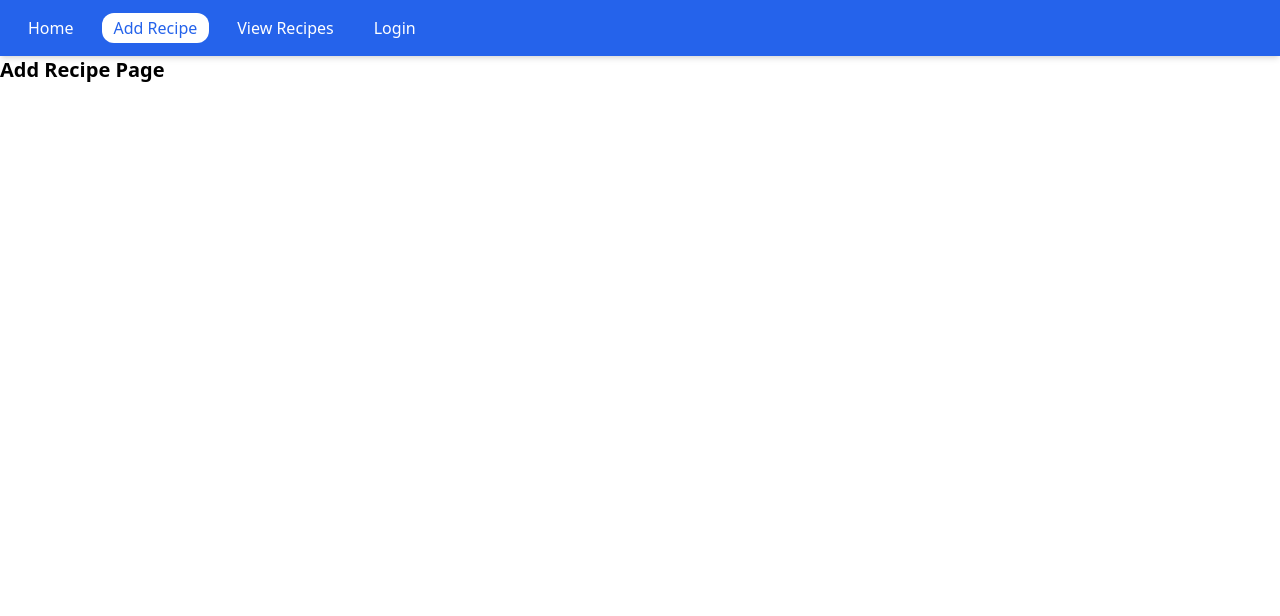
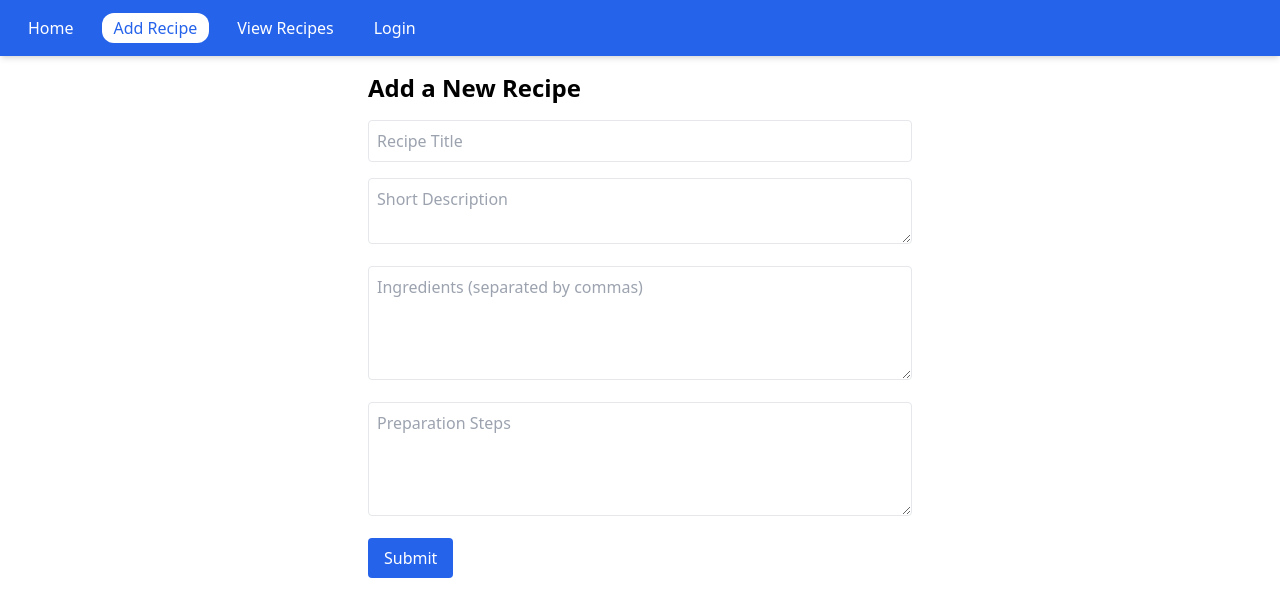
Before and after one commit to ekohler8891/recipeApp-Frontend, a React (Create React App) app in the folder recipe-frontend/: page /add in a window 1280 px wide. Shown: the top 616 px of the page. Built offline with nearby package versions, Linux system fonts and the light colour scheme.

Commit message:
feat: add recipe form with validation and localStorage support

```diff
--- a/recipe-frontend/src/App.jsx
+++ b/recipe-frontend/src/App.jsx
@@ -8,7 +8,7 @@ import Login from './pages/Login';
 function App() {
     return (
         <Router>
-            <Navbar /> {/* 👈 Add this */}
+            <Navbar /> {}
             <Routes>
                 <Route path="/" element={<Home />} />
                 <Route path="/add" element={<AddRecipe />} />
--- a/recipe-frontend/src/pages/AddRecipe.jsx
+++ b/recipe-frontend/src/pages/AddRecipe.jsx
@@ -1,3 +1,110 @@
+import { useState } from "react";
+
 export default function AddRecipe() {
-    return <h1 className="text-xl font-bold">Add Recipe Page</h1>;
+    const [formData, setFormData] = useState({
+        title: "",
+        description: "",
+        ingredients: "",
+        steps: ""
+    });
+
+    const [error, setError] = useState("");
+
+    const handleChange = (e) => {
+        const { name, value } = e.target;
+        setFormData((prev) => ({
+            ...prev,
+            [name]: value
+        }));
+    };
+
+    const handleSubmit = (e) => {
+        e.preventDefault();
+
+        const { title, description, ingredients, steps } = formData;
+
+        // 🔸 Basic validation
+        if (!title || !description || !ingredients || !steps) {
+            setError("All fields are required.");
+            return;
+        }
+
+        setError(""); // Clear previous error if any
+
+        const recipe = {
+            title,
+            description,
+            ingredients: ingredients.split(",").map((item) => item.trim()),
+            steps
+        };
+
+        const storedRecipes = JSON.parse(localStorage.getItem("recipes") || "[]");
+        storedRecipes.push(recipe);
+        localStorage.setItem("recipes", JSON.stringify(storedRecipes));
+
+        console.log("Recipe saved:", recipe);
+
+        // Reset form
+        setFormData({
+            title: "",
+            description: "",
+            ingredients: "",
+            steps: ""
+        });
+    };
+
+    return (
+        <div className="max-w-xl mx-auto p-4">
+            <h1 className="text-2xl font-bold mb-4">Add a New Recipe</h1>
+
+            {/* 🔻 Error Message */}
+            {error && (
+                <div className="bg-red-100 text-red-700 p-2 rounded border border-red-300 mb-4">
+                    {error}
+                </div>
+            )}
+
+            <form onSubmit={handleSubmit} className="space-y-4">
+                <input
+                    type="text"
+                    name="title"
+                    placeholder="Recipe Title"
+                    value={formData.title}
+                    onChange={handleChange}
+                    className="w-full border rounded p-2"
+                    required
+                />
+                <textarea
+                    name="description"
+                    placeholder="Short Description"
+                    value={formData.description}
+                    onChange={handleChange}
+                    className="w-full border rounded p-2"
+                    rows={2}
+                />
+                <textarea
+                    name="ingredients"
+                    placeholder="Ingredients (separated by commas)"
+                    value={formData.ingredients}
+                    onChange={handleChange}
+                    className="w-full border rounded p-2"
+                    rows={4}
+                />
+                <textarea
+                    name="steps"
+                    placeholder="Preparation Steps"
+                    value={formData.steps}
+                    onChange={handleChange}
+                    className="w-full border rounded p-2"
+                    rows={4}
+                />
+                <button
+                    type="submit"
+                    className="bg-blue-600 hover:bg-blue-700 text-white px-4 py-2 rounded"
+                >
+                    Submit
+                </button>
+            </form>
+        </div>
+    );
 }
```
